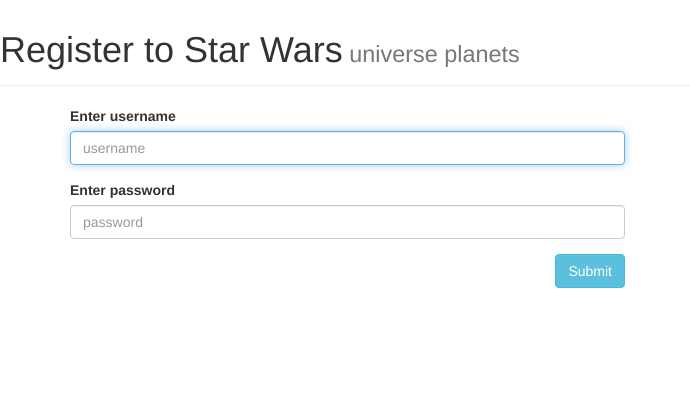
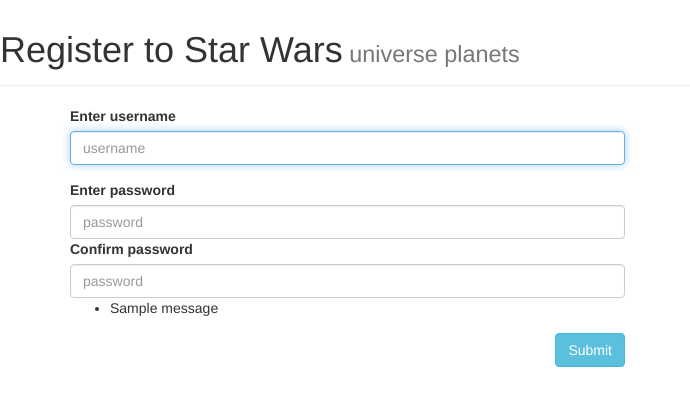
Before and after one commit to Bela-Szilagyi/The-world-of-Star-Wars, a Flask app: page /register/ in a window 1280 px wide. Shown: the top 406 px of the page, without its empty margins (0-690 px from the left). Run offline with Flask 2, Linux system fonts and the light colour scheme; one stand-in notice (Sample message) is shown; some libraries are stand-ins or nearby versions.

Commit message:
secret key and confirm password on registering

```diff
--- a/main.py
+++ b/main.py
@@ -1,15 +1,18 @@
 from flask import Flask, render_template, request, redirect, session, url_for, \
-                  escape, make_response, jsonify
+                  escape, make_response, jsonify, flash
 from werkzeug.security import generate_password_hash, check_password_hash
 from datetime import datetime
 import json
 import data_manager
+import os
 
 app = Flask(__name__)
 
 
-app.secret_key = 'A0Zr98j/3yX R~XHH!jmN]LWX/,?RT'
+app.secret_key = os.urandom(24)
+# app.secret_key = 'A0Zr98j/3yX R~XHH!jmN]LWX/,?RT'
 '''
+
 import os
 os.urandom(24)
 '\xfd{H\xe5<\x95\xf9\xe3\x96.5\xd1\x01O<!\xd5\xa2\xa0\x9fR"\xa1\xa8'
@@ -27,12 +30,15 @@
 
 @app.route('/register/', methods=['GET'])
 def get_register():
-    return render_template('register.html')
+    return render_template('register.html', username='')
 
 
 @app.route('/register/', methods=['POST'])
 def post_register():
     username_to_register = request.form['username']
+    if request.form['password'] != request.form['confirm-password']:
+        flash('Password confirmation falied. Please re-password!')
+        return render_template('register.html', username=username_to_register)
     query = "SELECT username \
              FROM swuser\
              WHERE username = '{}'".format(username_to_register)
--- a/templates/register.html
+++ b/templates/register.html
@@ -26,12 +26,23 @@
             <div class="col-lg-6">
                 <div class="form-group">
                     <label for="userame">Enter username</label>
-                    <input type="text" class="form-control" name="username" id="username" placeholder="username" required autofocus>
+                    <input type="text" class="form-control" name="username" id="username" placeholder="username" value="{{username}}" required autofocus>
                 </div>
 
                 <div class="form-group">
                     <label for="password">Enter password</label>
                     <input type="password" class="form-control" id="password" name="password" placeholder="password" required>
+                    <label for="password">Confirm password</label>
+                    <input type="password" class="form-control" id="confirm-password" name="confirm-password" placeholder="password" required>
+                    {% with messages = get_flashed_messages() %}
+                        {% if messages %}
+                            <ul class=flashes>
+                            {% for message in messages %}
+                            <li>{{ message }}</li>
+                            {% endfor %}
+                            </ul>
+                        {% endif %}
+                        {% endwith %}
                 </div>
                 <input type="submit" name="submit" id="submit" value="Submit" class="btn btn-info pull-right">
             </div>
```
Also changed, not shown: static/js/js.js (line endings or trailing spaces).
